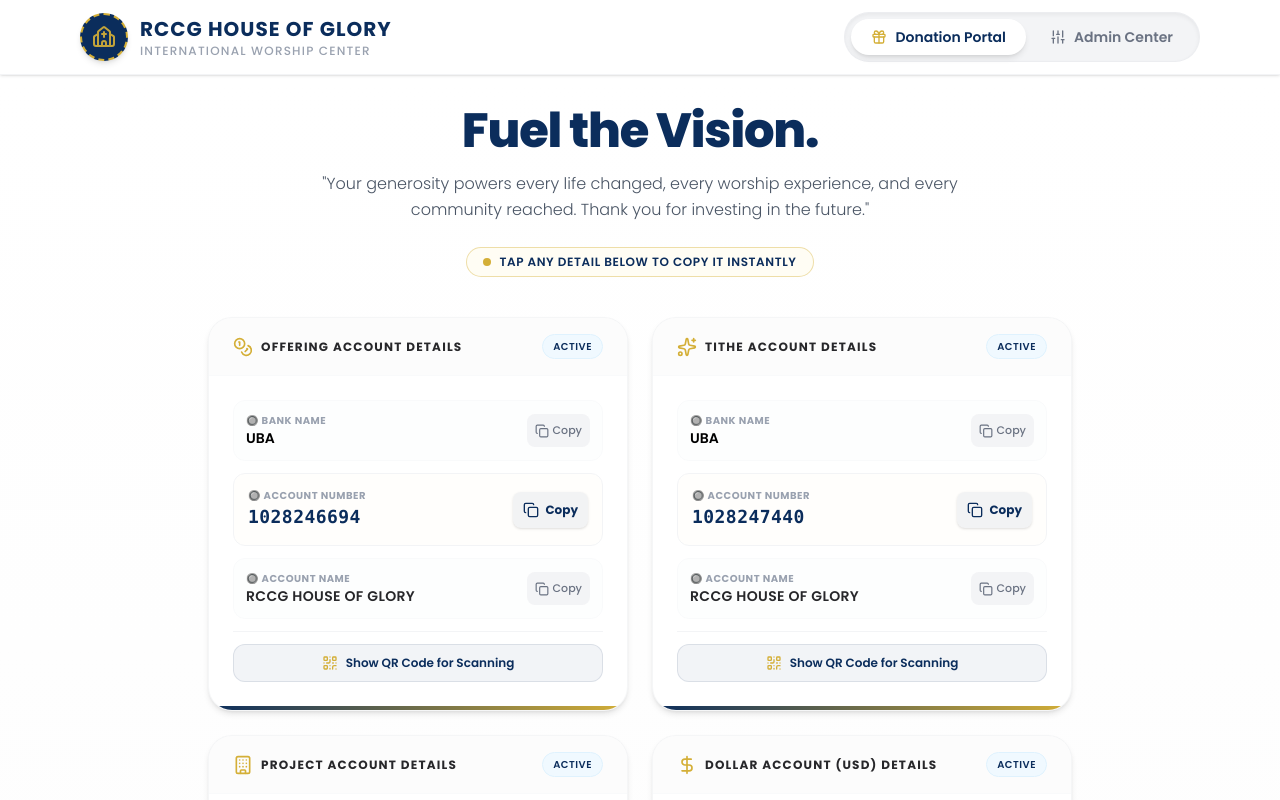
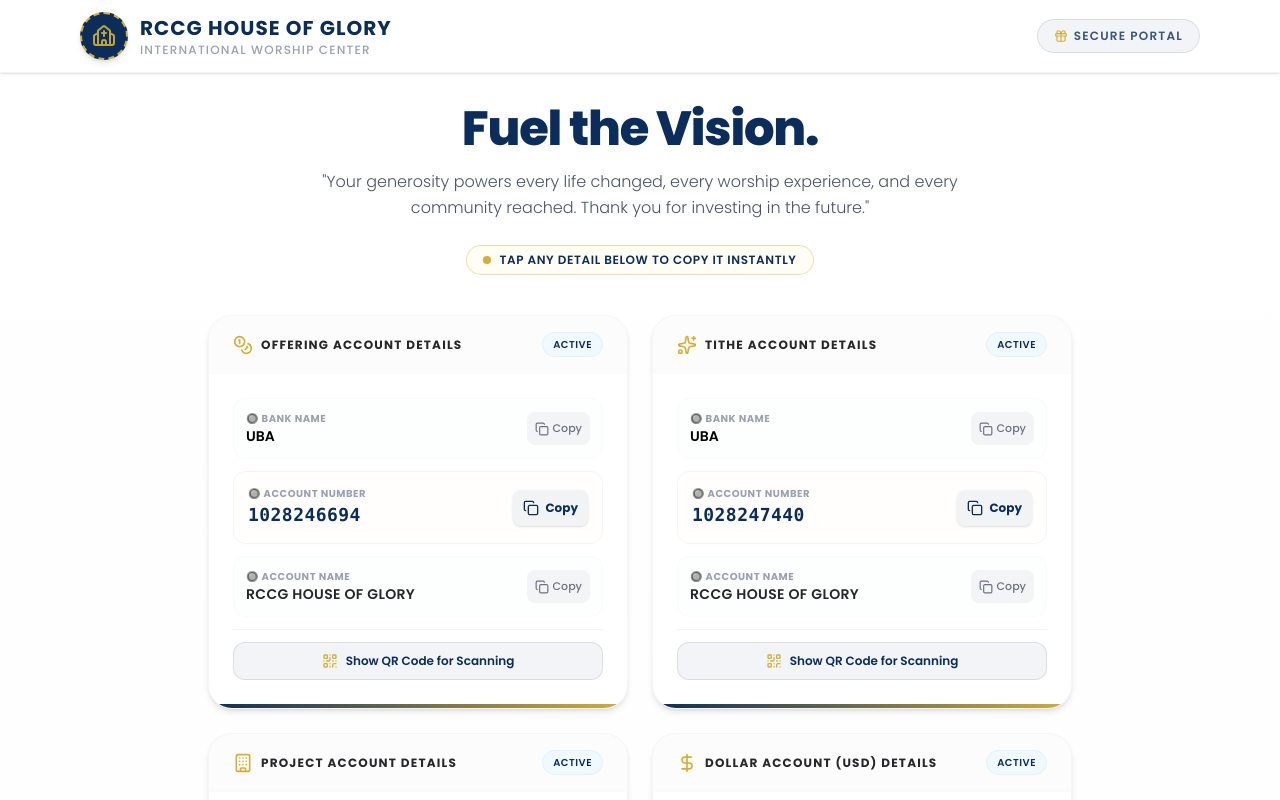
Before and after one commit to fidelis-emus/rccg-house-of-glory-acct, a React (Vite) app: page / in a window 1280 px wide. Shown: the top 800 px of the page. Built offline with nearby package versions, Linux system fonts and the light colour scheme.

Commit message:
refactor: restrict access to view switcher controls
Hide navigation controls from public users to ensure settings are only accessible in the admin view.

```diff
--- a/src/components/Header.tsx
+++ b/src/components/Header.tsx
@@ -49,37 +49,41 @@
           </div>
         </div>
 
-        {/* View Switcher Controls */}
+        {/* View Switcher Controls - Only shown when in admin view or with specialized return link, preventing public users from accessing settings */}
         <nav className="flex items-center" id="nav-controls">
-          <div className="bg-gray-100 p-1.5 rounded-full flex items-center gap-1 shadow-inner border border-gray-200/50">
+          {currentView === 'admin' ? (
+            <div className="flex items-center gap-2">
               <button
                 onClick={() => onViewChange('donation')}
-              className={`flex items-center gap-2 px-5 py-2 rounded-full text-xs md:text-sm font-semibold transition-all duration-300 ${
-                currentView === 'donation'
-                  ? 'bg-white text-[#0B2D5C] shadow-md scale-100'
-                  : 'text-gray-500 hover:text-gray-800 hover:bg-white/50'
-              }`}
-              style={currentView === 'donation' ? { color: '#0B2D5C' } : {}}
+                className="flex items-center gap-2 px-4 py-2 border border-zinc-200 text-zinc-650 hover:bg-zinc-50 hover:text-zinc-800 rounded-full text-xs font-semibold uppercase tracking-wider transition-all shadow-sm active:scale-95"
                 id="switch-donation-btn"
               >
-              <Gift className="w-4 h-4" style={{ color: currentView === 'donation' ? '#D4AF37' : undefined }} />
-              Donation Portal
+                <Gift className="w-3.5 h-3.5 text-[#D4AF37]" />
+                View Donation Site
               </button>
 
-            <button
-              onClick={() => onViewChange('admin')}
-              className={`flex items-center gap-2 px-5 py-2 rounded-full text-xs md:text-sm font-semibold transition-all duration-300 ${
-                currentView === 'admin'
-                  ? 'bg-white text-[#0B2D5C] shadow-md scale-100'
-                  : 'text-gray-500 hover:text-gray-800 hover:bg-white/50'
-              }`}
-              style={currentView === 'admin' ? { color: '#0B2D5C' } : {}}
-              id="switch-admin-btn"
+              <div
+                className="flex items-center gap-2 px-4 py-2 rounded-full text-xs font-bold uppercase tracking-wider border select-none transition-all duration-300"
+                style={{
+                  backgroundColor: 'rgba(212, 175, 55, 0.1)',
+                  borderColor: 'rgba(212, 175, 55, 0.4)',
+                  color: '#0B2D5C'
+                }}
+                id="admin-status-badge"
               >
-              <Sliders className="w-4 h-4" style={{ color: currentView === 'admin' ? '#D4AF37' : undefined }} />
-              Admin Center
-            </button>
+                <Sliders className="w-3.5 h-3.5" style={{ color: '#D4AF37' }} />
+                Admin Mode
               </div>
+            </div>
+          ) : (
+            <div
+              className="px-4 py-2 rounded-full text-xs font-semibold uppercase tracking-widest text-[#0B2D5C]/80 bg-[#0B2D5C]/5 border border-[#0B2D5C]/10 flex items-center gap-1.5 select-none"
+              id="giving-badge"
+            >
+              <Gift className="w-3.5 h-3.5 text-[#D4AF37]" />
+              Secure Portal
+            </div>
+          )}
         </nav>
       </div>
     </header>
```
Lines whose indentation alone changed are shown as unchanged.
